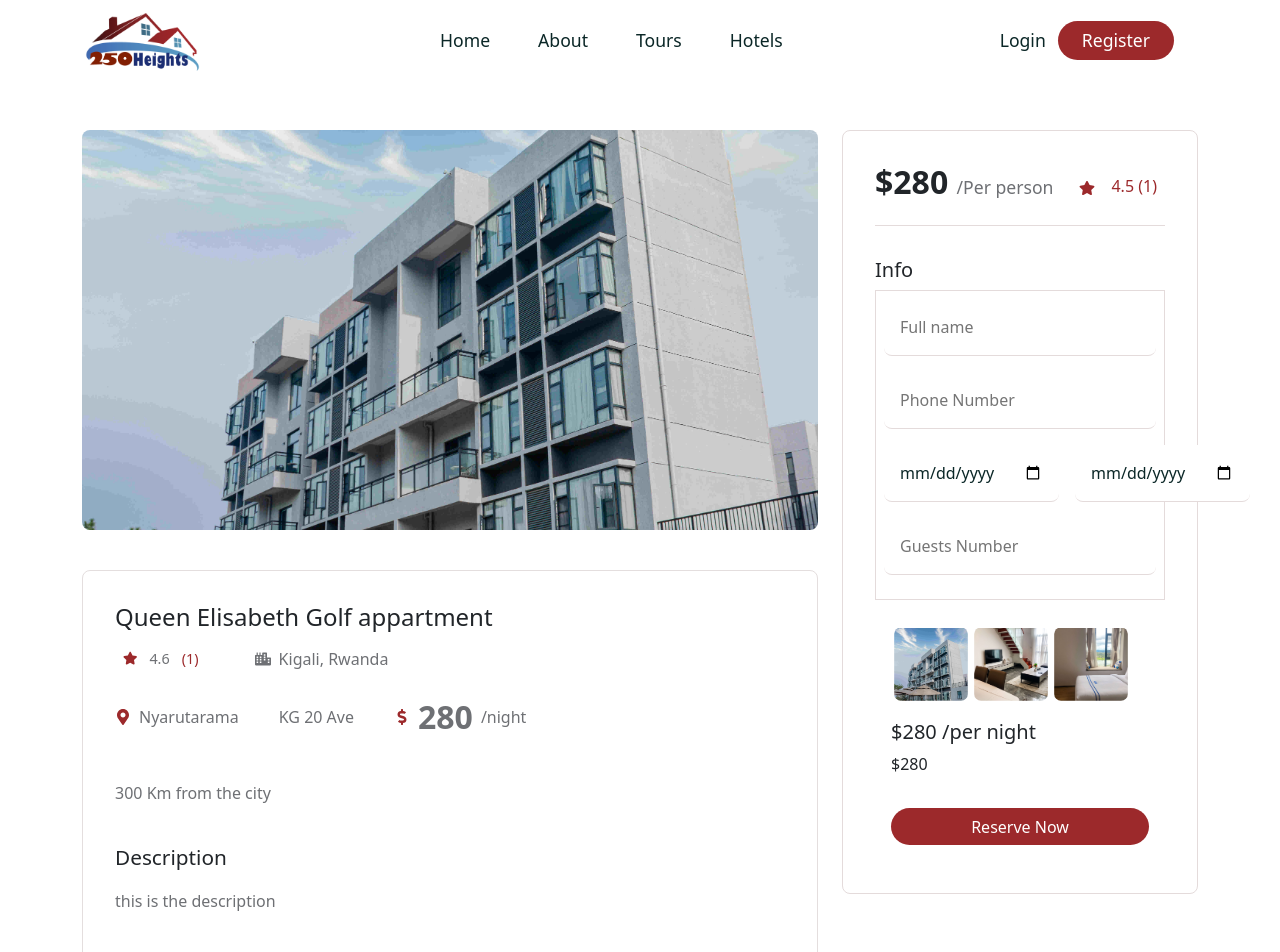
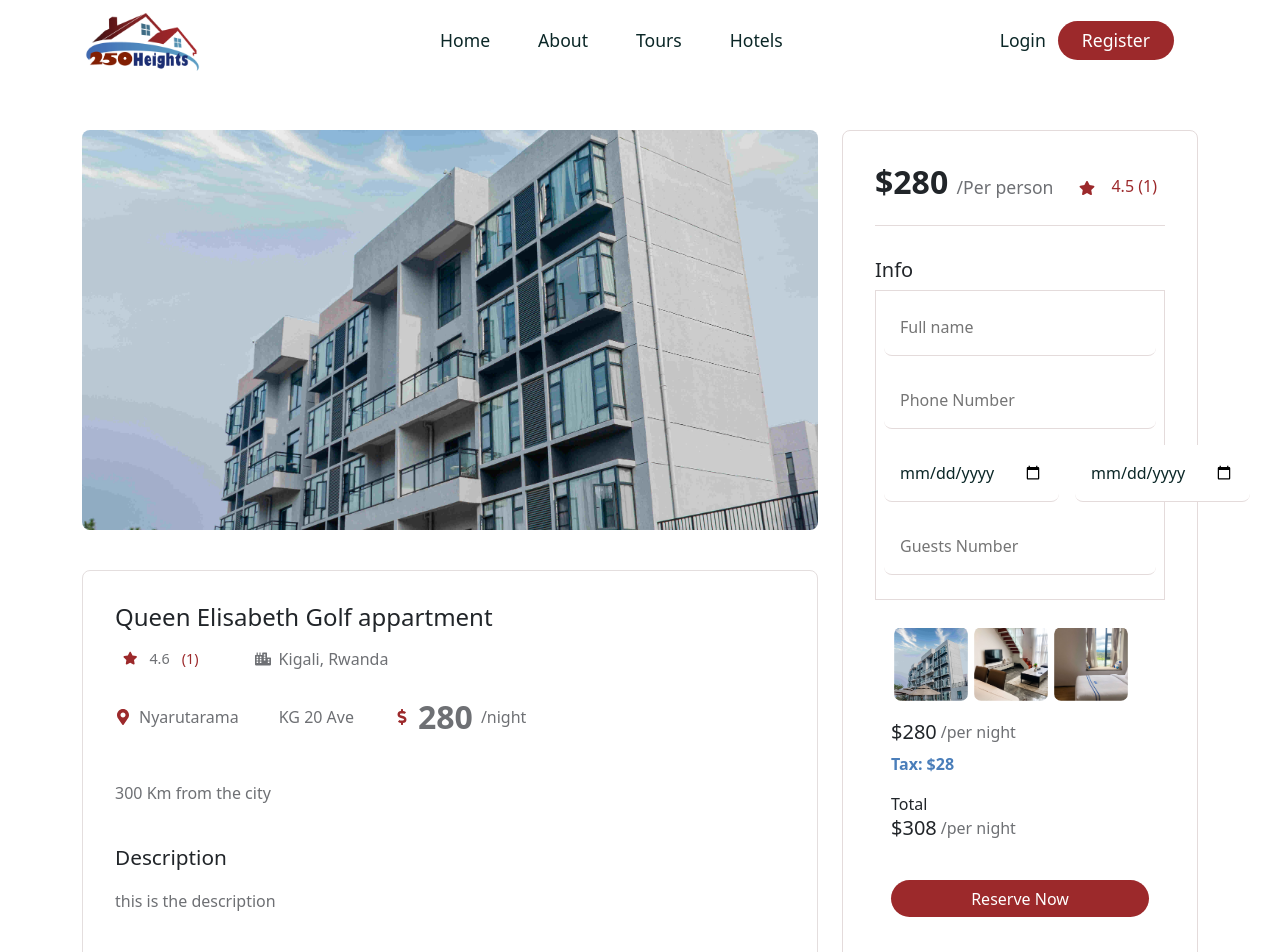
Before and after one commit to EmmaTheDev01/hotelbooking_app, a React (Create React App) app in the folder client/: page /hotel/01 in a window 1280 px wide. Shown: the top 952 px of the page. Built offline with nearby package versions, Linux system fonts and the light colour scheme; a web font is replaced by a local one.

Commit message:
Fixing booking section on product details page

```diff
--- a/client/src/components/booking/Booking.jsx
+++ b/client/src/components/booking/Booking.jsx
@@ -1,6 +1,6 @@
 import React, { useState } from 'react'
 import './booking.css'
-import { Form, FormGroup, ListGroup, ListGroupItem, Button, Modal } from 'reactstrap'
+import { Form, FormGroup, ListGroup, ListGroupItem, Button, Modal} from 'reactstrap'
 import { FaStar } from 'react-icons/fa'
 import {
     Carousel,
@@ -14,11 +14,34 @@ const Booking = ({ hotel }) => {
     const [modal, setModal] = useState(false);
     const toggle = () => setModal(!modal);
 
-    const { photo, image_one, image_two, image_three, image_four,image_five,  price, reviews, avgRating } = hotel
+    const { photo, image_one, image_two, image_three, image_four, image_five, price, reviews, avgRating } = hotel
+
+    const [credentials, setCredentials] = useState({
+        userId: '01',
+        userEmail: 'example@email.com',
+        fullName: '',
+        phone: '',
+        guestNumber: 1,
+        fromDate: '',
+        toDate: '',
+
+    })
 
     const handleChange = e => {
+        setCredentials(prev => ({ ...prev, [e.target.id]: e.target.value }))
 
     }
+    const chargeFee = Number(price)*10/100;
+    const total = Number(price) * Number(credentials.guestNumber) + Number(chargeFee)
+    //sending data to the database server
+
+    const handleClick = e => {
+        e.preventDefault();
+        console.log(credentials);
+
+    }
+
+
 
 
     const items = [
@@ -124,9 +147,10 @@ const Booking = ({ hotel }) => {
                 </span>
             </div>
             {/* Booking form Column */}
+
             <div className='booking-form'>
                 <h5>Info</h5>
-                <Form className='booking-info-form'>
+                <Form className='booking-info-form' onSubmit={handleClick}>
                     <FormGroup>
                         <input type='text' placeholder='Full name' id='fullName' required onChange={handleChange} />
                     </FormGroup>
@@ -154,11 +178,21 @@ const Booking = ({ hotel }) => {
                 </ListGroup>
                 <ListGroup>
                     <ListGroupItem className='border-0 px-0'>
-                        <h5 className='d-flex align-items-center gap-1 '>${price} /per night</h5>
-                        <span>${price}</span>
+                        <h5 className='d-flex align-items-center gap-1 '>
+                        ${price}
+                        <span className='price-text'> /per night</span>
+                        </h5>
+                        <span className='highlighted-price'>Tax: ${chargeFee}</span>
+                    </ListGroupItem>
+                    <ListGroupItem className='border-0 px-0'>
+                    <span className=''>Total</span>
+                        <h5 className='d-flex align-items-center gap-1 '>
+                        ${total}
+                        <span className='price-text'> /per night</span>
+                        </h5>
                     </ListGroupItem>
                 </ListGroup>
-                <Button className='btn primary__btn w-100 mt-4'>Reserve Now</Button>
+                <Button className='btn primary__btn w-100 mt-4' onClick={handleClick}>Reserve Now</Button>
             </div>
         </div>
     )
--- a/client/src/components/booking/booking.css
+++ b/client/src/components/booking/booking.css
@@ -49,6 +49,17 @@
 .booking-bottom{
     padding: 1rem;
 }
+.booking-bottom .price-text{
+    font-size: 1rem;
+    color: var(--text-color);
+
+}
+.booking-bottom .highlighted-price{
+    font-size: 1rem;
+    color: var(--secondary-color);
+    font-weight: 700;
+
+}
 .booking-bottom img{
     width: 5rem;
     height: 5rem;
```
